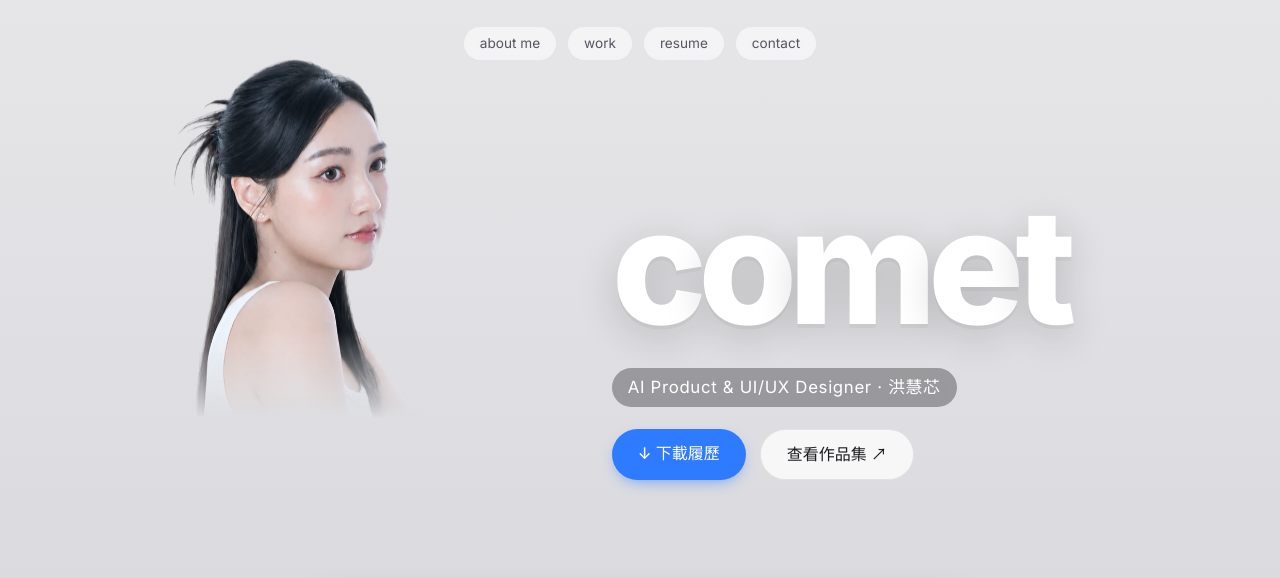
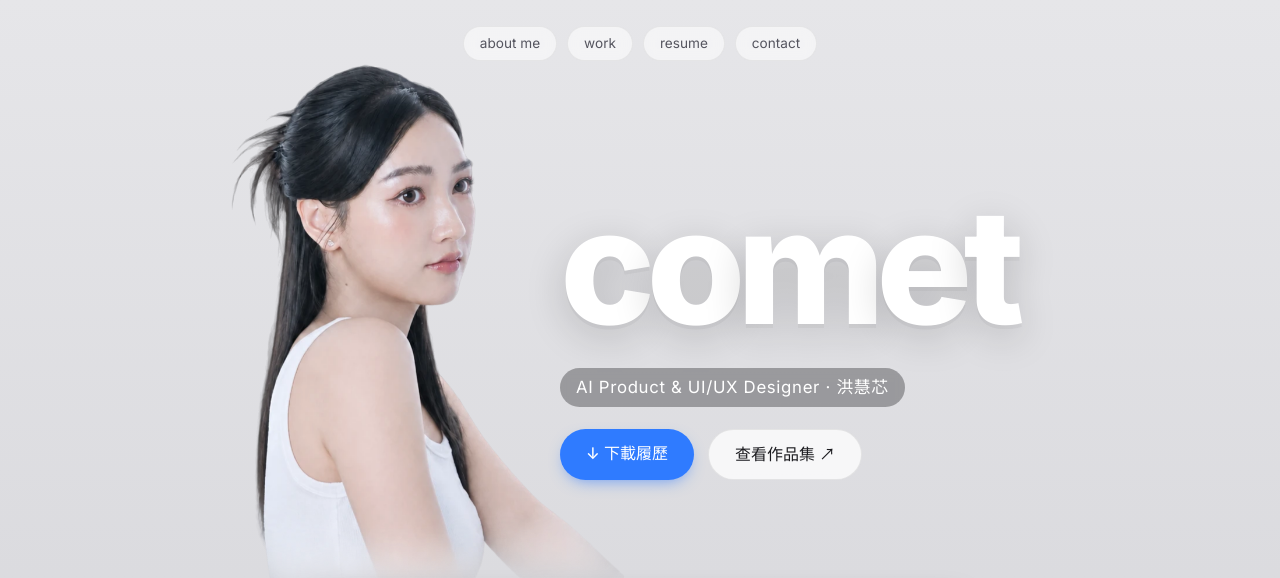
Before and after one commit to honghuixin4-cell/comet-resume, a plain HTML site: page index.html in a window 1280 px wide. Shown: the top 578 px of the page. Drawn offline with Linux system fonts and the light colour scheme.

Commit message:
Hero: use new pre-faded portrait, drop CSS masks
Co-Authored-By: Claude Opus 5.5 <noreply@anthropic.com>

```diff
--- a/index.html
+++ b/index.html
@@ -31,7 +31,7 @@
           <a class="tbtn glass" href="https://comet-portfolio-tw.vercel.app/portfolio" target="_blank" rel="noopener">查看作品集 ↗</a>
         </div>
       </div>
-      <img class="hero-cutout" src="assets/cutout-clean.png" alt="洪慧芯 Hong Hui Xin">
+      <img class="hero-cutout" src="assets/hero-person.png" alt="洪慧芯 Hong Hui Xin">
     </div>
 
     <div class="dock" role="toolbar" aria-label="dock">
--- a/styles.css
+++ b/styles.css
@@ -59,8 +59,6 @@ mark{padding:1px 8px;border-radius:3px;color:var(--ink);font-weight:500}
   color:#fff;line-height:1;white-space:nowrap;
   text-shadow:0 4px 0 rgba(0,0,0,.04),0 10px 40px rgba(0,0,0,.18)}
 .hero-cutout{position:relative;z-index:1;height:470px;width:auto;object-fit:contain;margin-top:14px;
-  -webkit-mask-image:linear-gradient(to bottom,#000 62%,rgba(0,0,0,.6) 80%,transparent 97%);
-  mask-image:linear-gradient(to bottom,#000 62%,rgba(0,0,0,.6) 80%,transparent 97%);
   animation:float 6s ease-in-out infinite}
 .hero-sub{position:absolute;z-index:3;top:72%;left:50%;transform:translateX(-50%);
   font-family:var(--round);font-size:.95rem;color:#fff;letter-spacing:.04em;white-space:nowrap;
@@ -76,9 +74,7 @@ mark{padding:1px 8px;border-radius:3px;color:var(--ink);font-weight:500}
   .hero-sub{position:static;transform:none;font-size:1.05rem;padding:5px 16px;margin:0}
   .top-cta{position:static;gap:14px}
   .top-cta .tbtn{font-size:1rem;padding:11px 26px}
-  .hero-cutout{grid-column:1;grid-row:1;justify-self:end;height:min(560px,68vh);min-height:470px;margin-top:0;
-    -webkit-mask-image:linear-gradient(to bottom,#000 50%,rgba(0,0,0,.35) 60%,transparent 66%);
-    mask-image:linear-gradient(to bottom,#000 50%,rgba(0,0,0,.35) 60%,transparent 66%)}
+  .hero-cutout{grid-column:1;grid-row:1;justify-self:end;height:min(560px,68vh);min-height:470px;margin-top:0}
   .hero-text{margin-left:clamp(-90px,-5vw,-30px)}
   .dock{margin-top:8px}
 }
```
Also changed, not shown: assets/hero-person.png (added).
